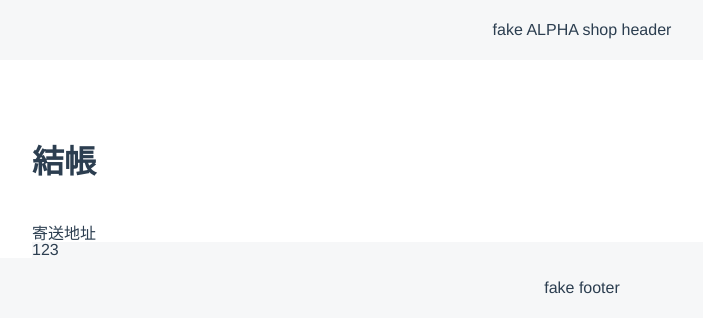
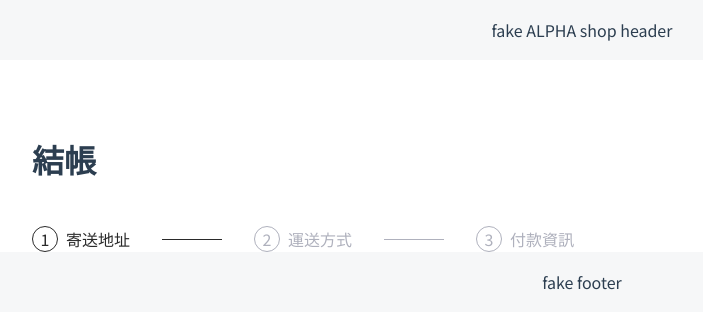
Before and after one commit to LizzzYu/ALPHA-shop-vue, a Vue app: page / in a window 1280 px wide. Shown: the top 332 px of the page, without its empty margins (58-761 px from the left). Built offline with nearby package versions, Linux system fonts and the light colour scheme.

Commit message:
finish stepper layout

```diff
--- a/src/App.vue
+++ b/src/App.vue
@@ -20,19 +20,6 @@ export default {
 </script>
 
 <style lang="scss">
-// @import './scss/_variables.scss';
-// @import './scss/_reset.scss';
-@import url(//fonts.googleapis.com/earlyaccess/notosanstc.css);
-
-header,
-footer {
-  display: flex;
-  align-items: center;
-  justify-content: center;
-  height: 60px;
-  background-color: $gray;
-}
-
 .main-title {
   font-family: 'Noto Sans TC';
   font-style: normal;
@@ -41,22 +28,20 @@ footer {
   line-height: 38px;
 
   padding-top: 80px;
-  padding-bottom: 48px;
 }
 
 #alpha-shop {
-  font-family: Avenir, Helvetica, Arial, sans-serif;
+  // font-family: 'Noto Sans TC', Avenir, Helvetica, Arial, sans-serif;
+  // font-family: 'Noto Sans TC', sans-serif;
   -webkit-font-smoothing: antialiased;
   -moz-osx-font-smoothing: grayscale;
-  // text-align: center;
   color: #2c3e50;
-  // margin-top: 60px;
 }
 
 .main-wrapper {
   max-width: $max-width;
   margin: 0 auto;
   display: grid;
-  grid-template-columns: 12fr;
+  grid-template-columns: repeat(12, 1fr);
 }
 </style>
--- a/src/components/PaymentStepper.vue
+++ b/src/components/PaymentStepper.vue
@@ -1,17 +1,136 @@
 <template>
-  <div class="wrapper">
-    123
+  <div class="stepper-wrapper">
+    <div class="step" v-for="step in steps" :key="step.id">
+      <div
+        :class="[
+          'step__circle',
+          {
+            active: isFinished(step.id),
+            disabled: currentStep !== step.id,
+          },
+        ]"
+      >
+        <span
+          :class="[
+            'step__number',
+            {
+              active: isFinished(step.id),
+              disabled: currentStep !== step.id,
+            },
+          ]"
+          >{{ isFinished(step.id) ? '&#10004;' : step.id }}</span
+        >
+      </div>
+      <p
+        :class="[
+          'step__title',
+          {
+            disabled: !isFinished(step.id) && step.id !== currentStep,
+          },
+        ]"
+      >
+        {{ step.title }}
+      </p>
+      <div
+        v-if="step.id !== totalSteps"
+        :class="[
+          'step__line',
+          {
+            disabled: !isFinished(step.id) && step.id !== currentStep,
+          },
+        ]"
+      ></div>
+    </div>
   </div>
 </template>
 
 <script>
+import { paymentStepperConfig } from '../configs/paymentConfigs';
+
 export default {
   name: 'PaymentStepper',
-}
+  data() {
+    return {
+      currentStep: 1,
+      totalSteps: paymentStepperConfig.length,
+      steps: paymentStepperConfig,
+    };
+  },
+  methods: {
+    isFinished(stepId) {
+      return stepId < this.currentStep;
+    }
+  }
+};
 </script>
 
 <style lang="scss" scoped>
-.wrapper {
-  background-color: $gray;
+.stepper-wrapper {
+  padding-top: 48px;
+  display: grid;
+  // grid-template-columns: auto 1fr auto 1fr auto;
+  grid-auto-flow: column;
+  grid-auto-columns: max-content;
+  column-gap: 32px;
+
+  .step {
+    display: flex;
+    flex-direction: row;
+    align-items: center;
+
+    &__circle {
+      width: 24px;
+      height: 24px;
+      border-radius: 50%;
+      border: 1px solid $black;
+      background-color: transparent;
+
+      display: flex;
+      align-items: center;
+      justify-content: center;
+
+      &.disabled {
+        border: 1px solid $gray;
+      }
+
+      &.active {
+        background-color: $black;
+      }
+    }
+
+    &__number {
+      color: $black;
+
+      &.disabled {
+        color: $gray;
+      }
+
+      &.active {
+        color: $white;
+      }
+    }
+
+    &__title {
+      color: $black;
+      margin-left: 8px;
+
+      &.disabled {
+        color: $gray;
+      }
+    }
+
+    &__line {
+      width: 60px;
+      height: 1px;
+      margin-left: 32px;
+
+      background-color: $black;
+      color: $black;
+
+      &.disabled {
+        background-color: $gray;
+      }
+    }
+  }
 }
 </style>
--- /dev/null
+++ b/src/configs/paymentConfigs.js
@@ -0,0 +1,14 @@
+export const paymentStepperConfig = [
+  {
+    id: 1,
+    title: '寄送地址',
+  },
+  {
+    id: 2,
+    title: '運送方式',
+  },
+  {
+    id: 3,
+    title: '付款資訊',
+  },
+];
--- /dev/null
+++ b/src/scss/_common.scss
@@ -0,0 +1,14 @@
+@import url(//fonts.googleapis.com/earlyaccess/notosanstc.css);
+
+body > * {
+  font-family: 'Noto Sans TC', sans-serif;
+}
+
+header,
+footer {
+  display: flex;
+  align-items: center;
+  justify-content: center;
+  height: 60px;
+  background-color: $light-gray;
+}
--- a/src/scss/_variables.scss
+++ b/src/scss/_variables.scss
@@ -1,5 +1,7 @@
 $max-width: 1100px;
 
 // color
-$gray: #F6F7F8;
+$white: #FFFFFF;
+$light-gray: #F6F7F8;
+$gray: #AFB1BD;
 $black: #2A2A2A;
--- a/src/views/Payment.vue
+++ b/src/views/Payment.vue
@@ -1,6 +1,5 @@
 <template>
-  <div>
-    寄送地址
+  <div class="payment-wrapper">
     <PaymentStepper />
   </div>
 </template>
@@ -11,6 +10,20 @@ export default {
   name: 'Payment',
   components: {
     PaymentStepper,
-  }
+  },
+};
+</script>
+
+<style lang="scss" scoped>
+// h3 {
+//   font-family: 'Noto Sans TC';
+//   font-style: normal;
+//   font-weight: 700;
+//   font-size: 24px;
+//   line-height: 24px;
+// }
+
+.payment-wrapper {
+  grid-column: 1 / 7;
 }
-</script>
+</style>
--- a/vue.config.js
+++ b/vue.config.js
@@ -3,8 +3,9 @@ module.exports = {
     loaderOptions: {
       scss: {
         additionalData: `
-        @import "~@/scss/_reset.scss";
-        @import "~@/scss/_variables.scss";
+          @import "@/scss/_reset.scss";
+          @import "@/scss/_variables.scss";
+          @import "@/scss/_common.scss";
         `
       },
     },
```
